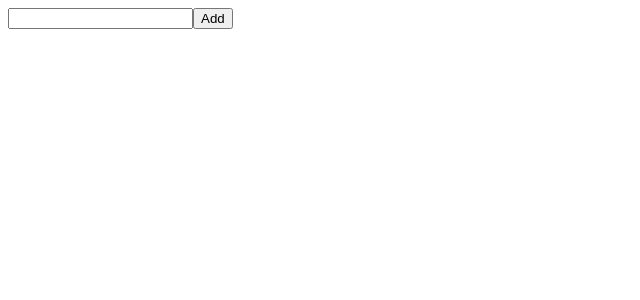
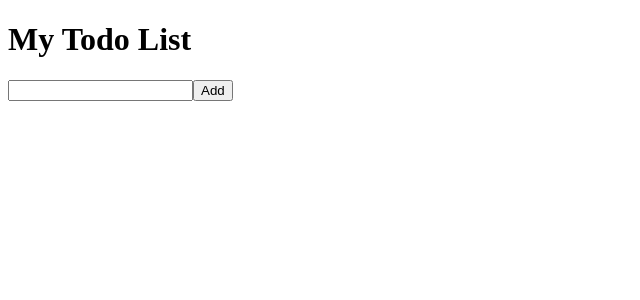
Before and after one commit to sachithrakalani/Todo-App-React-Frontend, a React (Vite) app: page / in a window 1280 px wide. Shown: the top 300 px of the page, without its empty margins (0-640 px from the left). Built offline with nearby package versions, Linux system fonts and the light colour scheme.

Commit message:
The header is created in the Todo app using the header component

```diff
--- a/src/App.jsx
+++ b/src/App.jsx
@@ -1,11 +1,11 @@
-//import {Todo} from "./components/Todo.jsx"
-
+import Header from "./components/Header";
 import Todo from "./components/Todo";
 
 
 function App() {
   return (
     <div className="App">
+      <Header />
       <Todo />
     </div>
   );
--- /dev/null
+++ b/src/components/Header.jsx
@@ -0,0 +1,7 @@
+export default function Header(){
+    return(
+        <div>
+            <h1>My Todo List</h1>
+        </div>
+    );
+}
```
